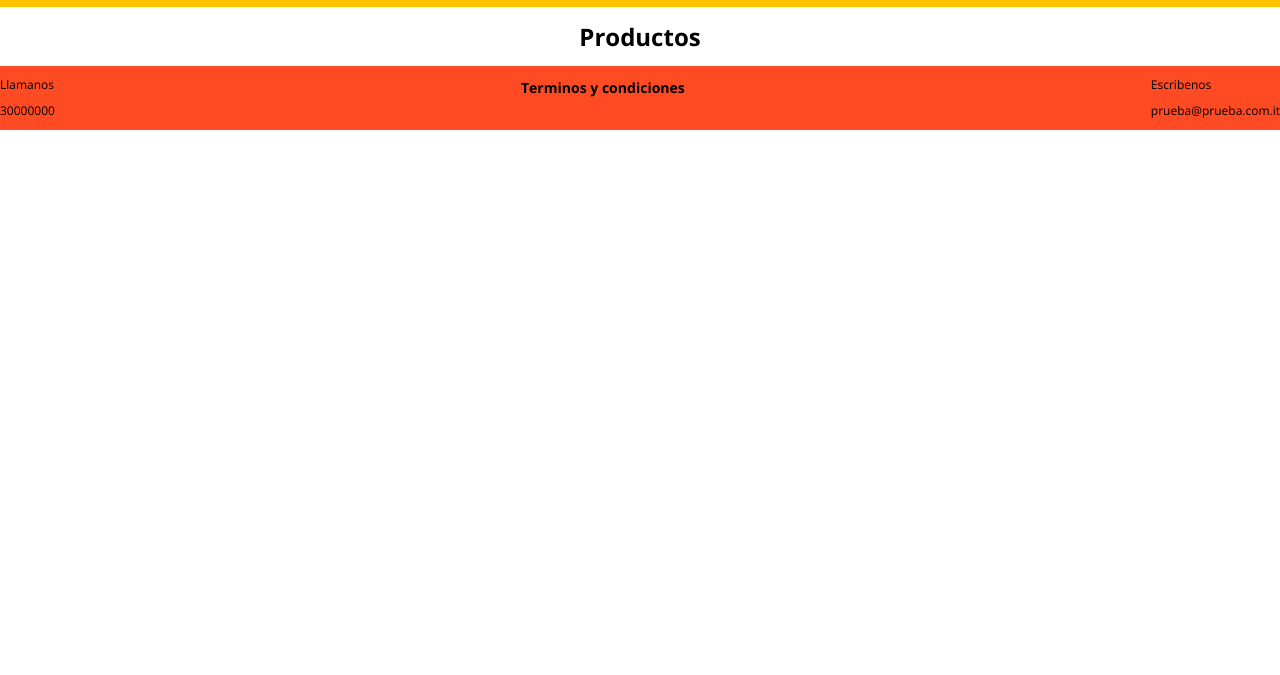
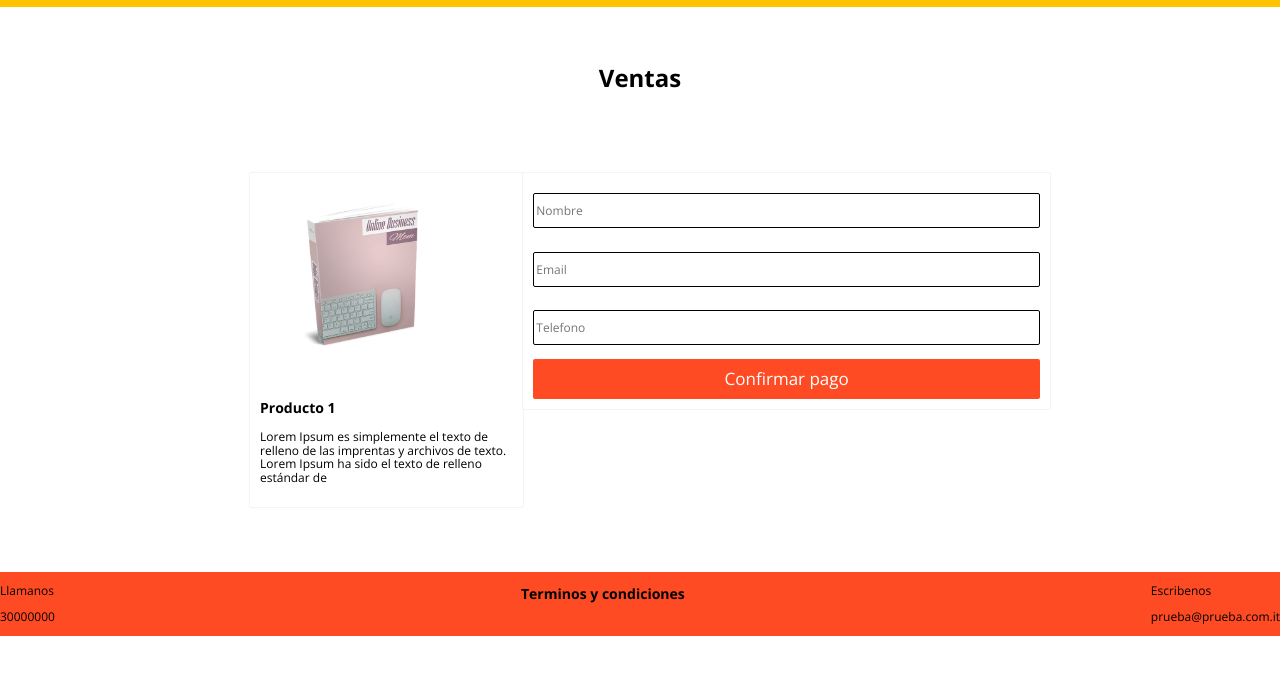
Before and after one commit to afcarrion/LandingPageLibrary, a plain HTML site: page venta.html in a window 1280 px wide. Shown: the part 73-748 px from the top of the page. Drawn offline with nearby package versions, Linux system fonts and the light colour scheme.

```diff
--- a/css/estilos.css
+++ b/css/estilos.css
@@ -21,7 +21,9 @@ html,body{
     font-size: var(--normal);
     font-family: 'Open Sans', sans-serif;
 }
-
+label{
+    font-size: var(--normal);
+}
 nav{
     display: flex;
     background-color: var(--yellow-color);
@@ -120,11 +122,35 @@ nav li a:hover{
 }
 
 .img_mediana{
-    margin: 0;
+    margin: auto;
     padding: 0px;
-    widows: 150px; height: 150px;
+    widows: 200px; height: 200px;
     border-radius: 25px;
+    text-align: center;
 }
+/*-------------------------------------------------------------------- venta */
+
+.modulo_pago{
+    background-color: white;
+    box-shadow: var(--box);
+    padding: var(--space);
+    width: 100%;
+}
+
+.data{
+    margin-top: var(--space);
+    width: 100%;
+    height: 35px;
+    border-radius: 2px;
+    border:1px solid;
+    box-sizing: border-box;
+}
+
+.modulo_pago .main_btn{
+    margin-top: 10px;
+}
+
+/*------------------------------------------------------------------- footer */
 .footer{
     background-color: var(--orange-color);
     display: flex;
--- a/css/grid.css
+++ b/css/grid.css
@@ -1,5 +1,5 @@
 .container{
-    max-width: 700px;
+    max-width: 800px;
     margin: auto;
 }
 
@@ -48,7 +48,7 @@
     padding: 10px;
 }
 
-@media (max-width: 700px){
+@media (max-width: 800px){
     .row{
         display: inherit;
     }
--- /dev/null
+++ b/css/paypal.css
@@ -0,0 +1,17 @@
+body{
+    background-color: black;
+    color: white;
+    text-align: center;
+    display: flex;
+    justify-content: center;
+    align-items: center;
+    height: 100vh;
+}
+.volver_home{
+    color: white;
+    text-decoration: none;
+}
+
+.content_paypal em{
+    color: var(--orange-color);
+}
--- a/venta.html
+++ b/venta.html
@@ -24,11 +24,53 @@
         </div>
     </nav>
     <!-- Aqui acaba el navbar -->
+    <br>
+    <br>
+    <br>
     <div class="main_section">
-        <h1>Productos</h1>
+        <h1>Ventas</h1>
     </div>
-
-
+    <br>
+    <br>
+    <br>
+    <br>
+    <div class="container">
+        <div class="row">
+            <div class="col-4">
+                <div class="modulo_pago">
+                    <img src="./images/prod1.png" class="img_mediana" alt="">
+                    <h3>
+                        Producto 1
+                    </h3>
+                    <p>
+                        Lorem Ipsum es simplemente el texto de relleno de las imprentas y
+                        archivos de texto. Lorem Ipsum ha sido el texto de relleno estándar
+                        de
+                    </p>
+                </div>
+            </div>
+            <div class="col-8">
+                <div class="modulo_pago">
+                    <form action="URL_DE_PAYPAL" method="POST">
+                        <input type="text" placeholder="Nombre" name="name" class="data">
+                        <br>
+                        <br>
+                        <input type="text" placeholder="Email" name="mail" class="data">
+                        <br>
+                        <br>
+                        <input type="text" placeholder="Telefono" name="phone" class="data">
+                        <br>
+                        <br>
+                        <input type="submit" class="main_button" name="submit" value="Confirmar pago">
+                    </form>
+                </div>
+            </div>
+        </div>
+    </div>
+    <br>
+    <br>
+    <br>
+    <br>
     <footer class="footer">
         <div class="telefono">
             <p>Llamanos</p>
```
Also changed, not shown: exito.html (added, +19 -0 lines), falla.html (added, +19 -0 lines), images/sad.png (added).
